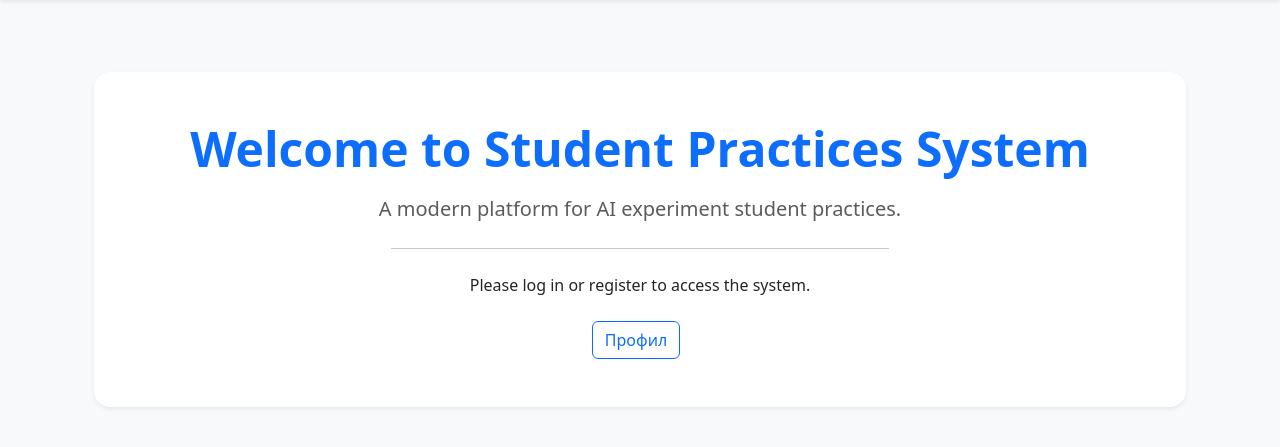
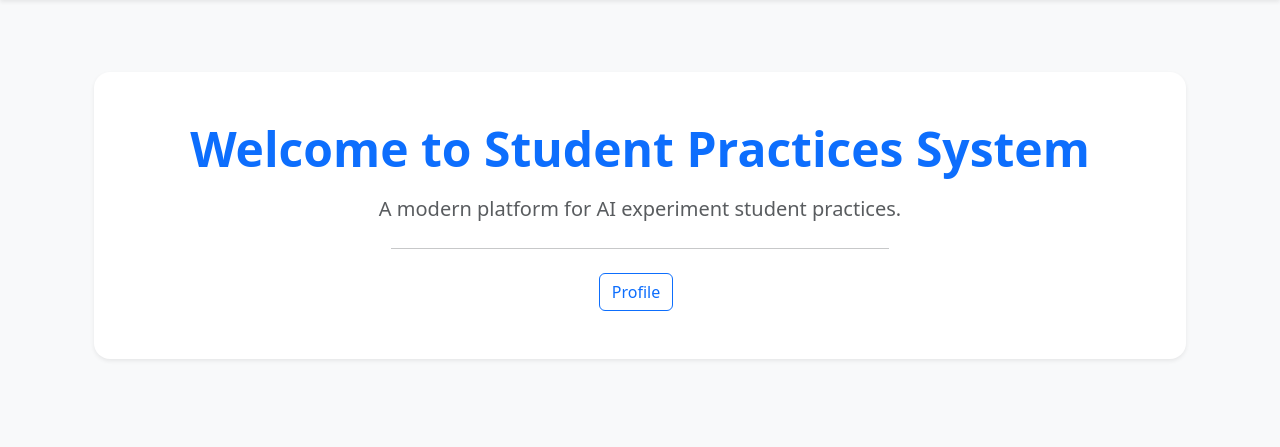
Before and after one commit to codingburgas/2425-11-g-pp-student-practices-assignment-team10, a Flask app: page / in a window 1280 px wide. Shown: the part 56-503 px from the top of the page. Run offline with Flask 3, Linux system fonts and the light colour scheme; the visitor is signed in with stand-in values (Sample User, id 1); some libraries are stand-ins or nearby versions.

Commit message:
Fix main page login and register buttons Co-authored-by: ADAtanasov21 <adatanasov21@codingburgas.bg>

```diff
--- a/flaskProject/templates/index.html
+++ b/flaskProject/templates/index.html
@@ -13,15 +13,15 @@
                 A modern platform for AI experiment student practices.
             </p>
             <hr class="my-4 w-50 mx-auto">
-            <p class="mb-4">
-                Please log in or register to access the system.
-            </p>
             <div class="d-flex justify-content-center gap-3">
                 {% if current_user.is_authenticated %}
-                    <a href="{{ url_for('main.profile') }}" class="btn btn-outline-primary me-2">Профил</a>
+                    <a href="{{ url_for('main.profile') }}" class="btn btn-outline-primary me-2">Profile</a>
                 {% else %}
-                    <a href="{{ url_for('auth.login') }}" class="btn btn-outline-primary me-2">Вход</a>
-                    <a href="{{ url_for('auth.register') }}" class="btn btn-primary">Регистрация</a>
+                    <p class="mb-4">
+                        Please log in or register to access the system.
+                    </p>
+                    <a href="{{ url_for('auth.login') }}" class="btn btn-outline-primary me-2">Login</a>
+                    <a href="{{ url_for('auth.register') }}" class="btn btn-primary">Register</a>
                 {% endif %}
             </div>
         </div>
```
